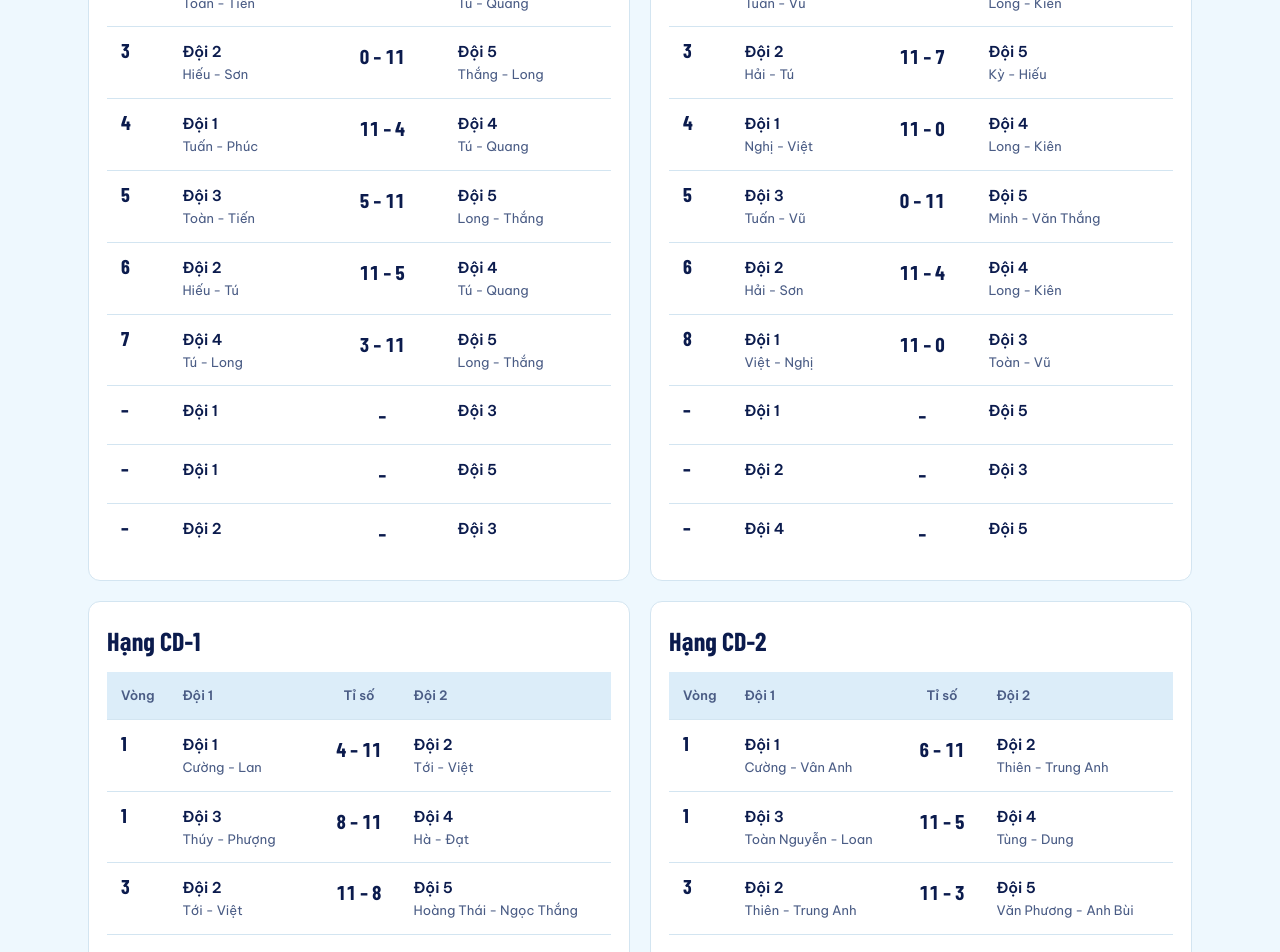
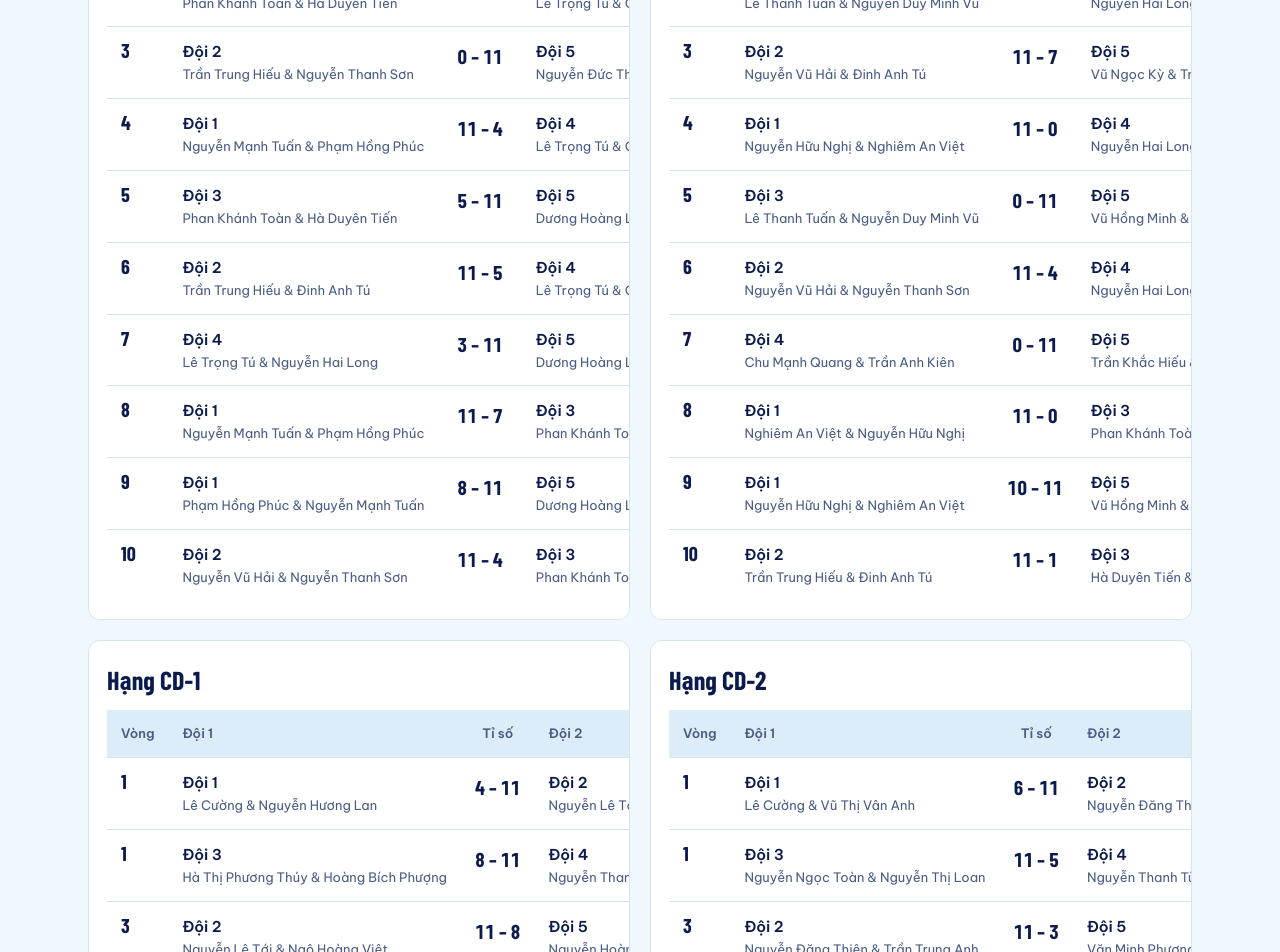
Before and after one commit to torny-glitch/si-open-2026, a React (Vite) app: page / in a window 1280 px wide. Shown: the part 5160-6112 px from the top of the page. Built offline with nearby package versions, Linux system fonts and the light colour scheme; a web font is replaced by a local one.

Commit message:
Add files via upload

```diff
--- a/src/main.jsx
+++ b/src/main.jsx
@@ -251,39 +251,52 @@ const SCHEDULE = [
 ];
 // Kết quả vòng tròn: [đội 1, đội 2, hạng, số trận, tỉ số (đội 1 – đội 2), tên VĐV đội 1, tên VĐV đội 2, vòng]
 const RESULTS = [
-  [1, 2, 'AB', 1, '10-11', 'Nghị - Phúc', 'Hiếu - Sơn', 1],
-  [1, 2, 'AB', 2, '4-11', 'Tuấn - Việt', 'Hải - Tú', 1],
-  [1, 2, 'CD', 1, '4-11', 'Cường - Lan', 'Tới - Việt', 1],
-  [1, 2, 'CD', 2, '6-11', 'Cường - Vân Anh', 'Thiên - Trung Anh', 1],
-  [3, 4, 'AB', 1, '6-11', 'Toàn - Tiến', 'Tú - Quang', 1],
-  [3, 4, 'AB', 2, '3-11', 'Tuấn - Vũ', 'Long - Kiên', 1],
-  [3, 4, 'CD', 1, '8-11', 'Thúy - Phượng', 'Hà - Đạt', 1],
-  [3, 4, 'CD', 2, '11-5', 'Toàn Nguyễn - Loan', 'Tùng - Dung', 1],
-  [2, 5, 'AB', 1, '0-11', 'Hiếu - Sơn', 'Thắng - Long', 3],
-  [2, 5, 'AB', 2, '11-7', 'Hải - Tú', 'Kỳ - Hiếu', 3],
-  [2, 5, 'CD', 1, '11-8', 'Tới - Việt', 'Hoàng Thái - Ngọc Thắng', 3],
-  [2, 5, 'CD', 2, '11-3', 'Thiên - Trung Anh', 'Văn Phương - Anh Bùi', 3],
-  [1, 4, 'AB', 1, '11-4', 'Tuấn - Phúc', 'Tú - Quang', 4],
-  [1, 4, 'AB', 2, '11-0', 'Nghị - Việt', 'Long - Kiên', 4],
-  [1, 4, 'CD', 1, '9-11', 'Cường - Văn Anh', 'Hà - Đạt', 4],
-  [1, 4, 'CD', 2, '11-3', 'Cường - Lan', 'Tùng - Dung', 4],
-  [3, 5, 'AB', 1, '5-11', 'Toàn - Tiến', 'Long - Thắng', 5],
-  [3, 5, 'AB', 2, '0-11', 'Tuấn - Vũ', 'Minh - Văn Thắng', 5],
-  [3, 5, 'CD', 1, '9-11', 'Thúy - Phượng', 'Thái - Ngọc Thắng', 5],
-  [3, 5, 'CD', 2, '11-3', 'Toàn Nguyễn - Loan', 'Nhàn - Thế Anh', 5],
+  [1, 2, 'AB', 1, '10-11', 'Nguyễn Hữu Nghị & Phạm Hồng Phúc', 'Trần Trung Hiếu & Nguyễn Thanh Sơn', 1],
+  [1, 2, 'AB', 2, '4-11', 'Nguyễn Mạnh Tuấn & Nghiêm An Việt', 'Nguyễn Vũ Hải & Đinh Anh Tú', 1],
+  [1, 2, 'CD', 1, '4-11', 'Lê Cường & Nguyễn Hương Lan', 'Nguyễn Lê Tới & Ngô Hoàng Việt', 1],
+  [1, 2, 'CD', 2, '6-11', 'Lê Cường & Vũ Thị Vân Anh', 'Nguyễn Đăng Thiên & Trần Trung Anh', 1],
+  [3, 4, 'AB', 1, '6-11', 'Phan Khánh Toàn & Hà Duyên Tiến', 'Lê Trọng Tú & Chu Mạnh Quang', 1],
+  [3, 4, 'AB', 2, '3-11', 'Lê Thanh Tuấn & Nguyễn Duy Minh Vũ', 'Nguyễn Hai Long & Trần Anh Kiên', 1],
+  [3, 4, 'CD', 1, '8-11', 'Hà Thị Phương Thúy & Hoàng Bích Phượng', 'Nguyễn Thanh Hà & Nguyễn Văn Đạt', 1],
+  [3, 4, 'CD', 2, '11-5', 'Nguyễn Ngọc Toàn & Nguyễn Thị Loan', 'Nguyễn Thanh Tùng & Dương Thùy Dung', 1],
+  [2, 5, 'AB', 1, '0-11', 'Trần Trung Hiếu & Nguyễn Thanh Sơn', 'Nguyễn Đức Thắng & Dương Hoàng Long', 3],
+  [2, 5, 'AB', 2, '11-7', 'Nguyễn Vũ Hải & Đinh Anh Tú', 'Vũ Ngọc Kỳ & Trần Khắc Hiếu', 3],
+  [2, 5, 'CD', 1, '11-8', 'Nguyễn Lê Tới & Ngô Hoàng Việt', 'Nguyễn Hoàng Thái & Hoàng Ngọc Thắng', 3],
+  [2, 5, 'CD', 2, '11-3', 'Nguyễn Đăng Thiên & Trần Trung Anh', 'Văn Minh Phương & Bùi Thế Anh', 3],
+  [1, 4, 'AB', 1, '11-4', 'Nguyễn Mạnh Tuấn & Phạm Hồng Phúc', 'Lê Trọng Tú & Chu Mạnh Quang', 4],
+  [1, 4, 'AB', 2, '11-0', 'Nguyễn Hữu Nghị & Nghiêm An Việt', 'Nguyễn Hai Long & Trần Anh Kiên', 4],
+  [1, 4, 'CD', 1, '9-11', 'Lê Cường & Vũ Thị Vân Anh', 'Nguyễn Thanh Hà & Nguyễn Văn Đạt', 4],
+  [1, 4, 'CD', 2, '11-3', 'Lê Cường & Nguyễn Hương Lan', 'Nguyễn Thanh Tùng & Dương Thùy Dung', 4],
+  [3, 5, 'AB', 1, '5-11', 'Phan Khánh Toàn & Hà Duyên Tiến', 'Dương Hoàng Long & Nguyễn Đức Thắng', 5],
+  [3, 5, 'AB', 2, '0-11', 'Lê Thanh Tuấn & Nguyễn Duy Minh Vũ', 'Vũ Hồng Minh & Phạm Văn Thắng', 5],
+  [3, 5, 'CD', 1, '9-11', 'Hà Thị Phương Thúy & Hoàng Bích Phượng', 'Nguyễn Hoàng Thái & Hoàng Ngọc Thắng', 5],
+  [3, 5, 'CD', 2, '11-3', 'Nguyễn Ngọc Toàn & Nguyễn Thị Loan', 'Nguyễn Thị Nhàn & Bùi Thế Anh', 5],
   // Vòng 6: đội 2 – đội 4
-  [2, 4, 'AB', 1, '11-5', 'Hiếu - Tú', 'Tú - Quang', 6],
-  [2, 4, 'AB', 2, '11-4', 'Hải - Sơn', 'Long - Kiên', 6],
-  [2, 4, 'CD', 1, '1-11', 'Tới - Việt', 'Hà - Tùng', 6],
-  [2, 4, 'CD', 2, '11-1', 'Thiên - Trung Anh', 'Đạt - Dung', 6],
+  [2, 4, 'AB', 1, '11-5', 'Trần Trung Hiếu & Đinh Anh Tú', 'Lê Trọng Tú & Chu Mạnh Quang', 6],
+  [2, 4, 'AB', 2, '11-4', 'Nguyễn Vũ Hải & Nguyễn Thanh Sơn', 'Nguyễn Hai Long & Trần Anh Kiên', 6],
+  [2, 4, 'CD', 1, '1-11', 'Nguyễn Lê Tới & Ngô Hoàng Việt', 'Nguyễn Thanh Hà & Nguyễn Thanh Tùng', 6],
+  [2, 4, 'CD', 2, '11-1', 'Nguyễn Đăng Thiên & Trần Trung Anh', 'Nguyễn Văn Đạt & Dương Thùy Dung', 6],
   // Vòng 7: đội 4 – đội 5 (hạng AB-2 chưa có tỉ số)
-  [4, 5, 'AB', 1, '3-11', 'Tú - Long', 'Long - Thắng', 7],
-  [4, 5, 'CD', 1, '11-7', 'Tùng - Hà', 'Thái - Ngọc Thắng', 7],
-  [4, 5, 'CD', 2, '11-0', 'Đạt - Hà', 'Thế Anh - Minh Phương', 7],
+  [4, 5, 'AB', 1, '3-11', 'Lê Trọng Tú & Nguyễn Hai Long', 'Dương Hoàng Long & Nguyễn Đức Thắng', 7],
+  [4, 5, 'CD', 1, '11-7', 'Nguyễn Thanh Tùng & Nguyễn Thanh Hà', 'Nguyễn Hoàng Thái & Hoàng Ngọc Thắng', 7],
+  [4, 5, 'CD', 2, '11-0', 'Nguyễn Văn Đạt & Nguyễn Thanh Hà', 'Bùi Thế Anh & Văn Minh Phương', 7],
   // Vòng 8: đội 1 – đội 3 (hạng AB-1 chưa có tỉ số)
-  [1, 3, 'AB', 2, '11-0', 'Việt - Nghị', 'Toàn - Vũ', 8],
-  [1, 3, 'CD', 1, '11-3', 'Cường - Lan', 'Thúy - Phượng', 8],
-  [1, 3, 'CD', 2, '3-11', 'Cường - Văn Anh', 'Toàn Nguyễn - Loan', 8],
+  [1, 3, 'AB', 2, '11-0', 'Nghiêm An Việt & Nguyễn Hữu Nghị', 'Phan Khánh Toàn & Nguyễn Duy Minh Vũ', 8],
+  [1, 3, 'CD', 1, '11-3', 'Lê Cường & Nguyễn Hương Lan', 'Hà Thị Phương Thúy & Hoàng Bích Phượng', 8],
+  [1, 3, 'CD', 2, '3-11', 'Lê Cường & Vũ Thị Vân Anh', 'Nguyễn Ngọc Toàn & Nguyễn Thị Loan', 8],
+  // Bổ sung: vòng 7 hạng AB-2 (đội 4 – đội 5), vòng 8 hạng AB-1 (đội 1 – đội 3)
+  [4, 5, 'AB', 2, '0-11', 'Chu Mạnh Quang & Trần Anh Kiên', 'Trần Khắc Hiếu & Vũ Ngọc Kỳ', 7],
+  [1, 3, 'AB', 1, '11-7', 'Nguyễn Mạnh Tuấn & Phạm Hồng Phúc', 'Phan Khánh Toàn & Hà Duyên Tiến', 8],
+  // Vòng 9: đội 1 – đội 5
+  [1, 5, 'AB', 1, '8-11', 'Phạm Hồng Phúc & Nguyễn Mạnh Tuấn', 'Dương Hoàng Long & Nguyễn Đức Thắng', 9],
+  [1, 5, 'AB', 2, '10-11', 'Nguyễn Hữu Nghị & Nghiêm An Việt', 'Vũ Hồng Minh & Phạm Văn Thắng', 9],
+  [1, 5, 'CD', 1, '4-11', 'Lê Cường & Vũ Thị Vân Anh', 'Nguyễn Hoàng Thái & Hoàng Ngọc Thắng', 9],
+  [1, 5, 'CD', 2, '11-1', 'Nguyễn Hương Lan & Lê Cường', 'Nguyễn Thị Nhàn & Văn Minh Phương', 9],
+  // Vòng 10: đội 2 – đội 3
+  [2, 3, 'AB', 1, '11-4', 'Nguyễn Vũ Hải & Nguyễn Thanh Sơn', 'Phan Khánh Toàn & Hà Duyên Tiến', 10],
+  [2, 3, 'AB', 2, '11-1', 'Trần Trung Hiếu & Đinh Anh Tú', 'Hà Duyên Tiến & Nguyễn Duy Minh Vũ', 10],
+  [2, 3, 'CD', 1, '11-5', 'Trần Trung Anh & Nguyễn Đăng Thiên', 'Hà Thị Phương Thúy & Hoàng Bích Phượng', 10],
+  [2, 3, 'CD', 2, '11-5', 'Nguyễn Lê Tới & Ngô Hoàng Việt', 'Nguyễn Ngọc Toàn & Nguyễn Thị Loan', 10],
 ];
 const resultOf = (t1, t2, tier, seq) => {
   const r = RESULTS.find(([a, b, h, s]) => a === t1 && b === t2 && h === tier && s === seq);
```
